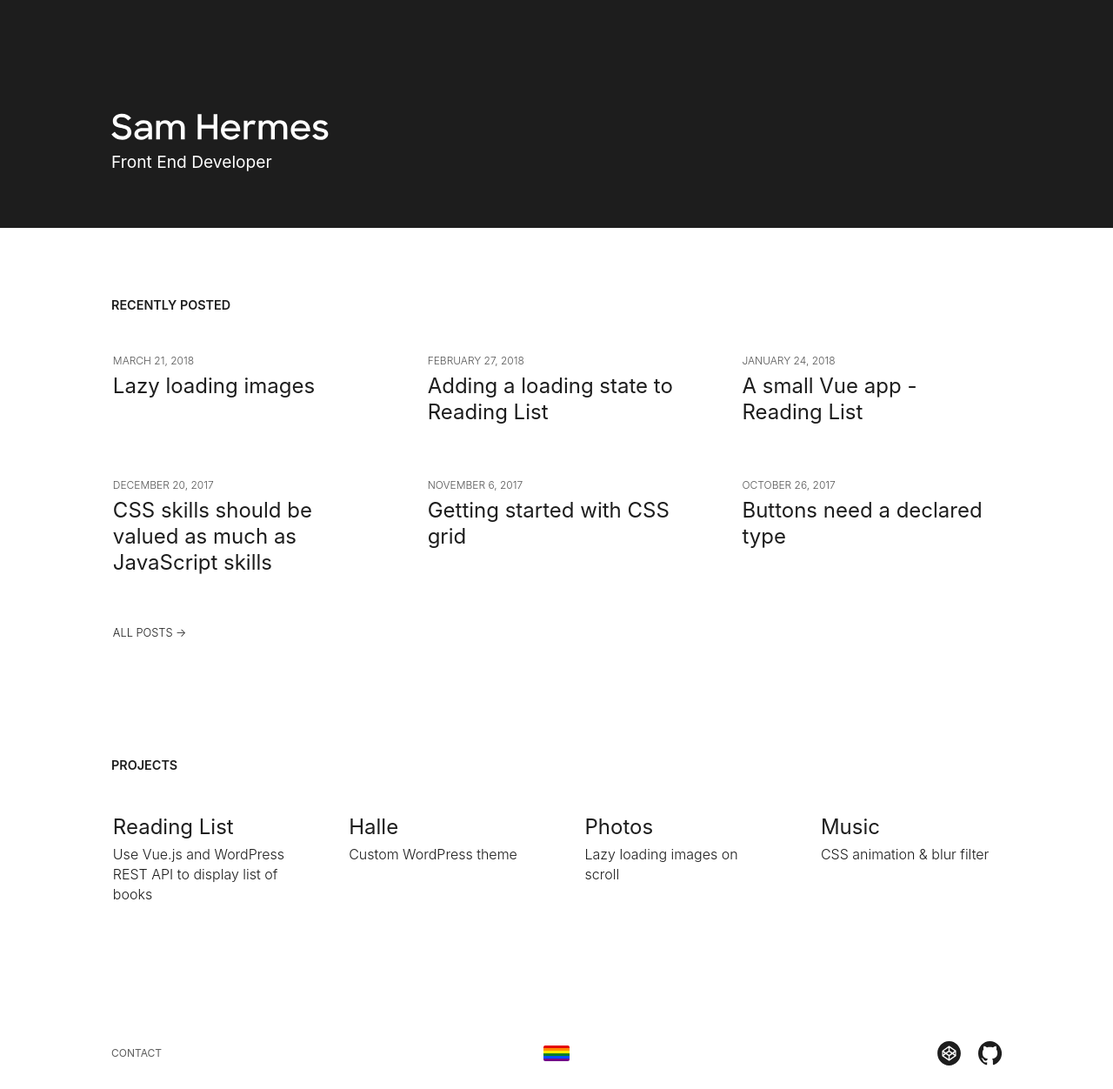
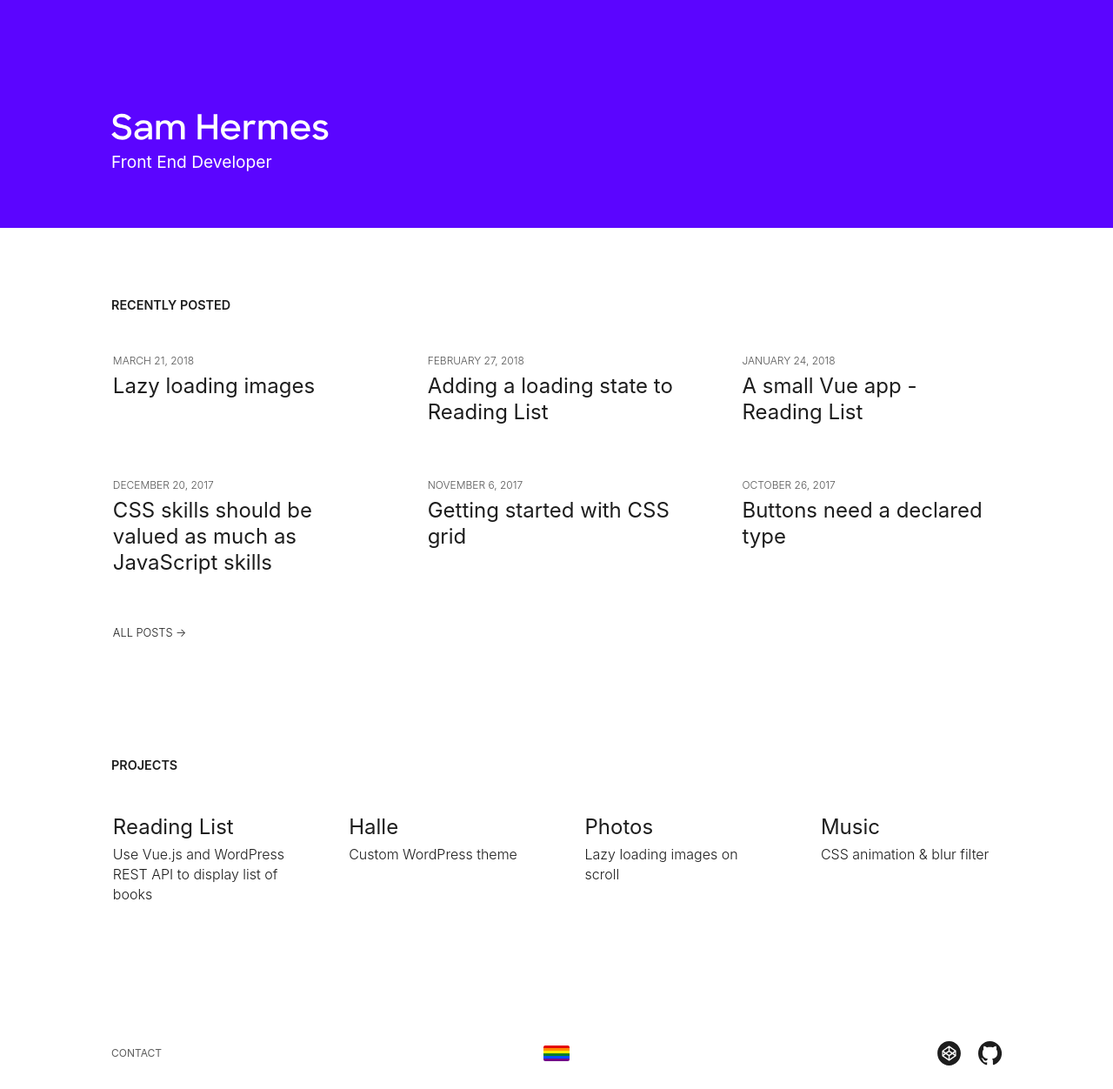
Before and after one commit to samhermes/samhermes.github.io, a Jekyll site: the page built from index.md, in a window 1280 px wide. Shown: the whole page at 87% size. Built offline with Jekyll 4.4.1, drawn with Linux system fonts in a browser that asks for light colours.

Commit message:
Use blue/purple for homepage header background

```diff
--- a/_sass/_home.scss
+++ b/_sass/_home.scss
@@ -6,7 +6,7 @@
 
 .home-header {
   padding: 5.5em 5% 5%;
-  background: #1D1D1D;
+  background: #5b05ff;
 
   @media screen and (min-width: 28.125em) {
     padding: 6.5em 10% 5%;
```
